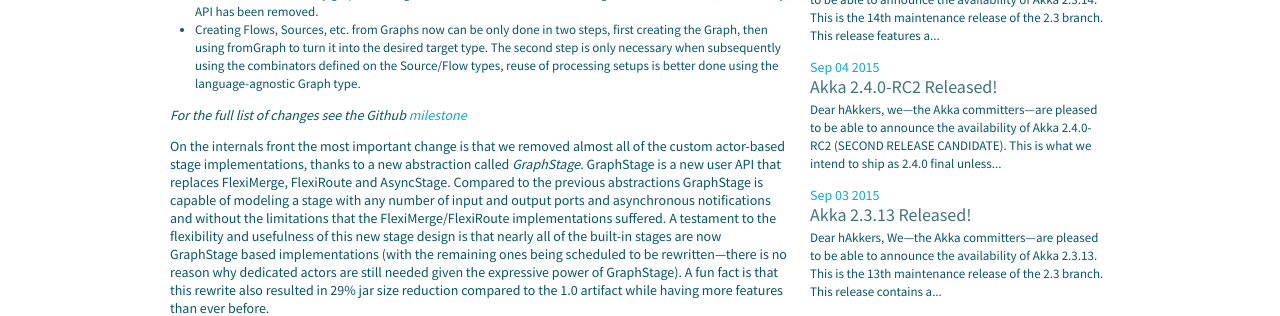
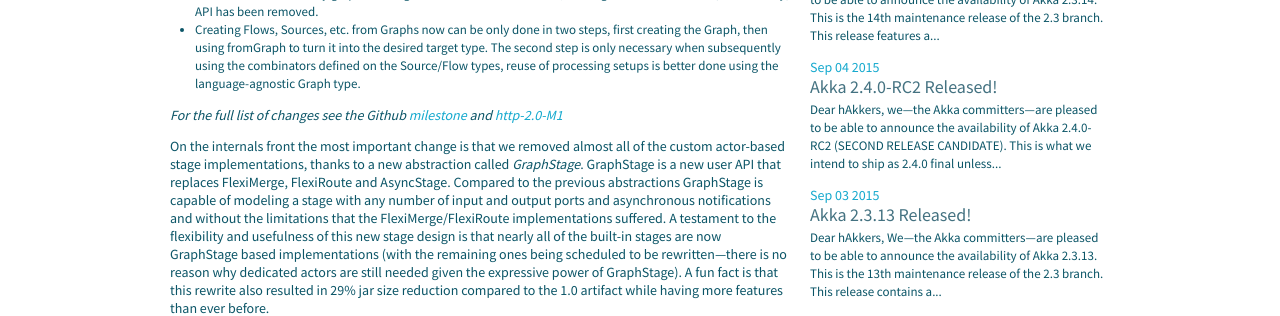
Before and after one commit to raboof/akka.github.com, a Jekyll site: the page built from news/_posts/2015-11-05-akka-streams-2.0-M1-released.md, in a window 1280 px wide. Shown: the part 533-849 px from the top of the page. Built offline with Jekyll 4.4.1, drawn with Linux system fonts in a browser that asks for light colours.

Commit message:
added http milestone

```diff
--- a/news/_posts/2015-11-05-akka-streams-2.0-M1-released.md
+++ b/news/_posts/2015-11-05-akka-streams-2.0-M1-released.md
@@ -16,7 +16,8 @@
  - In the Scala DSL the only graph building API is the arrow ~> notation, the edge-based alternative (more klunky) API has been removed.
  - Creating Flows, Sources, etc. from Graphs now can be only done in two steps, first creating the Graph, then using fromGraph to turn it into the desired target type. The second step is only necessary when subsequently using the combinators defined on the Source/Flow types, reuse of processing setups is better done using the language-agnostic Graph type.
 
-*For the full list of changes see the Github [milestone](https://github.com/akka/akka/issues?q=milestone%3Astreams-2.0-M1)*
+*For the full list of changes see the Github [milestone](https://github.com/akka/akka/issues?q=milestone%3Astreams-2.0-M1) and
+[http-2.0-M1](https://github.com/akka/akka/issues?q=milestone%3Ahttp-2.0-M1)*
 
 On the internals front the most important change is that we removed almost all of the custom actor-based stage implementations, thanks to a new abstraction called *GraphStage*. GraphStage is a new user API that replaces FlexiMerge, FlexiRoute and AsyncStage. Compared to the previous abstractions GraphStage is capable of modeling a stage with any number of input and output ports and asynchronous notifications and without the limitations that the FlexiMerge/FlexiRoute implementations suffered. A testament to the flexibility and usefulness of this new stage design is that nearly all of the built-in stages are now GraphStage based implementations (with the remaining ones being scheduled to be rewritten—there is no reason why dedicated actors are still needed given the expressive power of GraphStage). A fun fact is that this rewrite also resulted in 29% jar size reduction compared to the 1.0 artifact while having more features than ever before.
 
```
